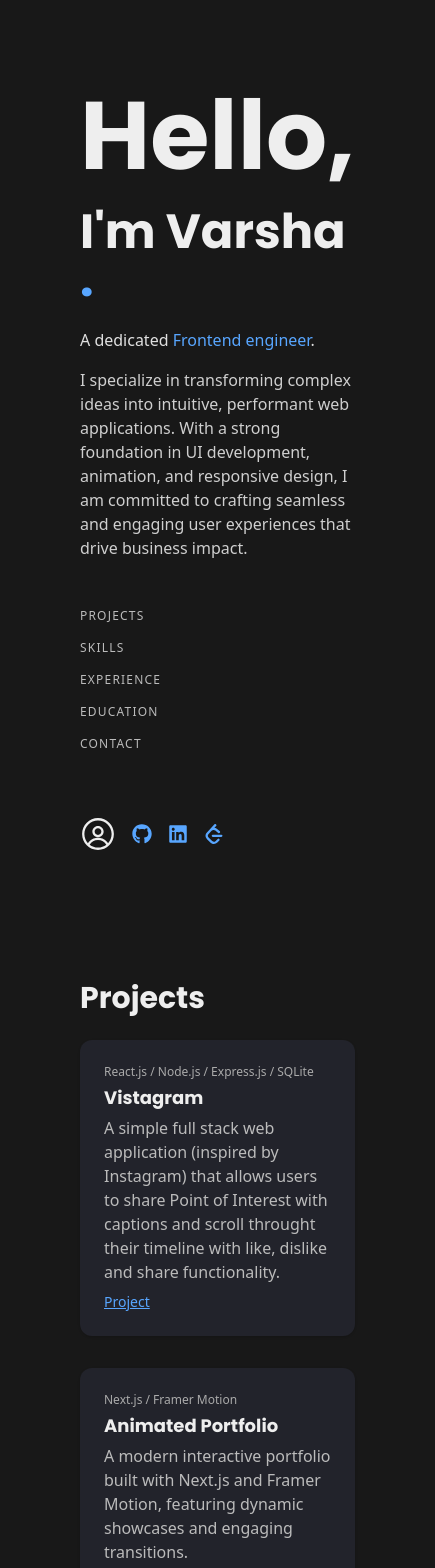
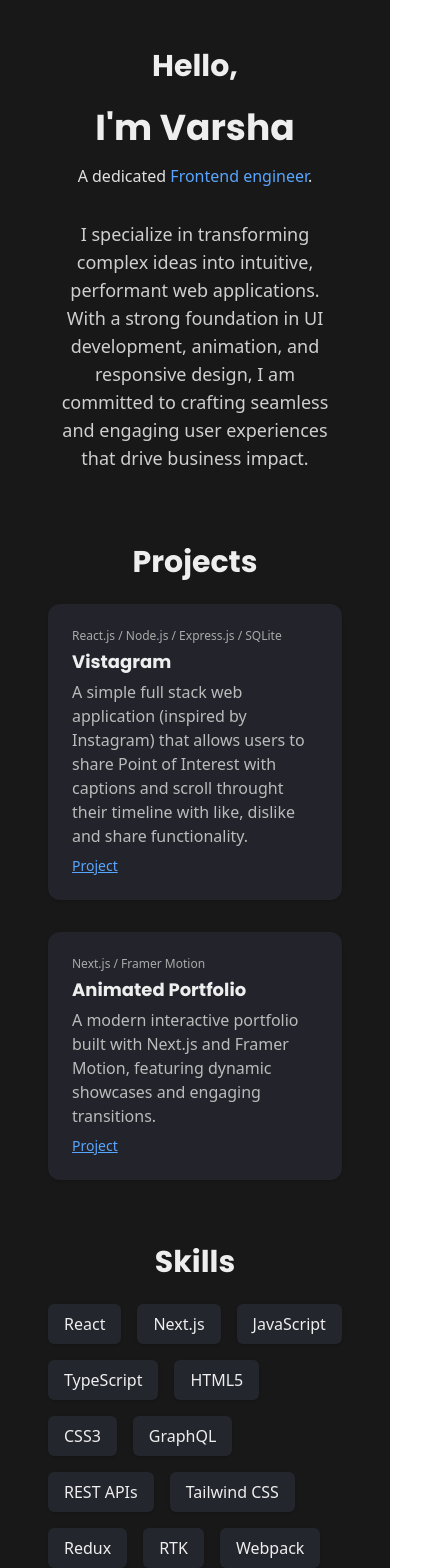
Before and after one commit to dhvarshaa/new-portfolio, a React (Vite) app: page / in a window 390 px wide. Shown: the top 1568 px of the page, 435 px wide, since content can reach past the window. Built offline with nearby package versions, Linux system fonts and the light colour scheme.

Commit message:
feat: mobile ui update

```diff
--- a/src/App.jsx
+++ b/src/App.jsx
@@ -99,19 +99,19 @@ export default function Portfolio() {
   };
 
   return (
-    <div className="min-h-screen bg-[#181818] text-[#eeeeee] font-sans flex flex-col md:flex-row px-12 pt-6 pb-4">
+    <div className="min-h-screen bg-[#181818] text-[#eeeeee] font-sans flex flex-col md:flex-row px-12 pt-6 pb-10 md:pb-4">
       {/* Sidebar */}
-      <aside className="md:w-1/2 w-full md:sticky md:top-0 h-full flex flex-col min-h-screen justify-between px-8 py-16 bg-[#181818]">
+      <aside className="text-center md:text-left md:w-1/2 w-full md:sticky md:top-0 h-full flex flex-col md:min-h-screen justify-between px-1 py-6 md:px-8 mb-6 md:mb-0 md:py-16 bg-[#181818]">
         <div>
-          <h1 className="text-8xl md:text-5xl font-bold mb-6">Hello,</h1>
-          <h2 className="text-5xl md:text-6xl font-bold mb-6">
-            I'm Varsha<span className="text-[#58a6ff]"> .</span>
+          <h1 className="text-3xl md:text-5xl font-bold mb-6">Hello,</h1>
+          <h2 className="text-4xl md:text-6xl font-bold md:mb-6">
+            I'm Varsha<span className="hidden ml-1 md:inline-block text-[#58a6ff]"> .</span>
           </h2>
-          <p className="mb-4 text-[#e0e0e0] max-w-md">
+          <p className="mt-4 mb-8 md:mt-0 md:mb-4 text-[#e0e0e0] max-w-md">
             A dedicated{" "}
             <span className="text-[#58a6ff]">Frontend engineer</span>.
           </p>
-          <p className="mb-12 text-[#cfcfcf] max-w-md">
+         <p className="mt-8 md:mt-0 mb-6 md:mb-12 text-[#cfcfcf] max-w-md text-lg md:text-base">
             I specialize in transforming complex ideas into intuitive,
             performant web applications. With a strong foundation in UI
             development, animation, and responsive design, I am committed to
@@ -119,7 +119,7 @@ export default function Portfolio() {
             impact.
           </p>
 
-          <nav className="mb-6 flex flex-col gap-4 text-[#bbbbbb] uppercase tracking-widest text-xs">
+          <nav className="hidden md:flex mb-6 flex-col gap-4 text-[#bbbbbb] uppercase tracking-widest text-xs">
             <a href="#projects" className="hover:text-[#58a6ff]">
               Projects
             </a>
@@ -137,7 +137,7 @@ export default function Portfolio() {
             </a>
           </nav>
         </div>
-        <div className="flex items-center gap-4 mt-10">
+        <div className="hidden md:flex justify-center md:justify-start items-center gap-4 mb-8 md:mb-0 mt-8">
           <RxAvatar size={36} />
           <a href="https://github.com/dhvarshaa/" className="hover:underline">
             <FaGithub size={20} color="#58a6ff" />
@@ -157,10 +157,10 @@ export default function Portfolio() {
         </div>
       </aside>
       {/* Main Content */}
-      <main className="md:w-1/2 w-full flex flex-col gap-24 py-16 px-8 ">
+      <main className="md:w-1/2 w-full flex flex-col gap-16 md:gap-24 md:py-16 md:px-8 ">
         {/* Projects */}
         <section id="projects">
-          <h2 className="text-3xl font-bold mb-6">Projects</h2>
+          <h2 className="text-center md:text-left text-3xl font-bold mb-6">Projects</h2>
           <div className="flex flex-col gap-8">
             {projects.map((project, idx) => (
               <motion.div
@@ -191,7 +191,7 @@ export default function Portfolio() {
         </section>
         {/* Skills */}
         <section id="skills">
-          <h2 className="text-3xl font-bold mb-6">Skills</h2>
+          <h2 className="text-center md:text-left text-3xl font-bold mb-6">Skills</h2>
           <div className="flex flex-wrap gap-4 justify-items-center">
             {skills.map((skill) => (
               <motion.span
@@ -206,7 +206,7 @@ export default function Portfolio() {
         </section>
         {/* Experience */}
         <section id="experience">
-          <h2 className="text-3xl font-bold mb-6">Experience</h2>
+          <h2 className="text-center md:text-left text-3xl font-bold mb-6">Experience</h2>
           <div className="space-y-6">
             {experienceTimeline.map((item, i) => (
               <motion.div
@@ -230,7 +230,7 @@ export default function Portfolio() {
 
         {/* Eductaion */}
         <section id="education">
-          <h2 className="text-3xl font-bold mb-6">Education</h2>
+          <h2 className="text-center md:text-left text-3xl font-bold mb-6">Education</h2>
           <div className="space-y-6">
             <motion.div
               className="border-l-4 border-[#58a6ff] pl-4"
@@ -257,7 +257,7 @@ export default function Portfolio() {
 
         {/* Contact */}
         <section id="contact">
-          <h2 className="text-3xl font-bold mb-6">Contact</h2>
+          <h2 className="text-center md:text-left text-3xl font-bold mb-6">Contact</h2>
           <form
             className="flex flex-col max-w-lg gap-4"
             onSubmit={handleSubmit}
```
